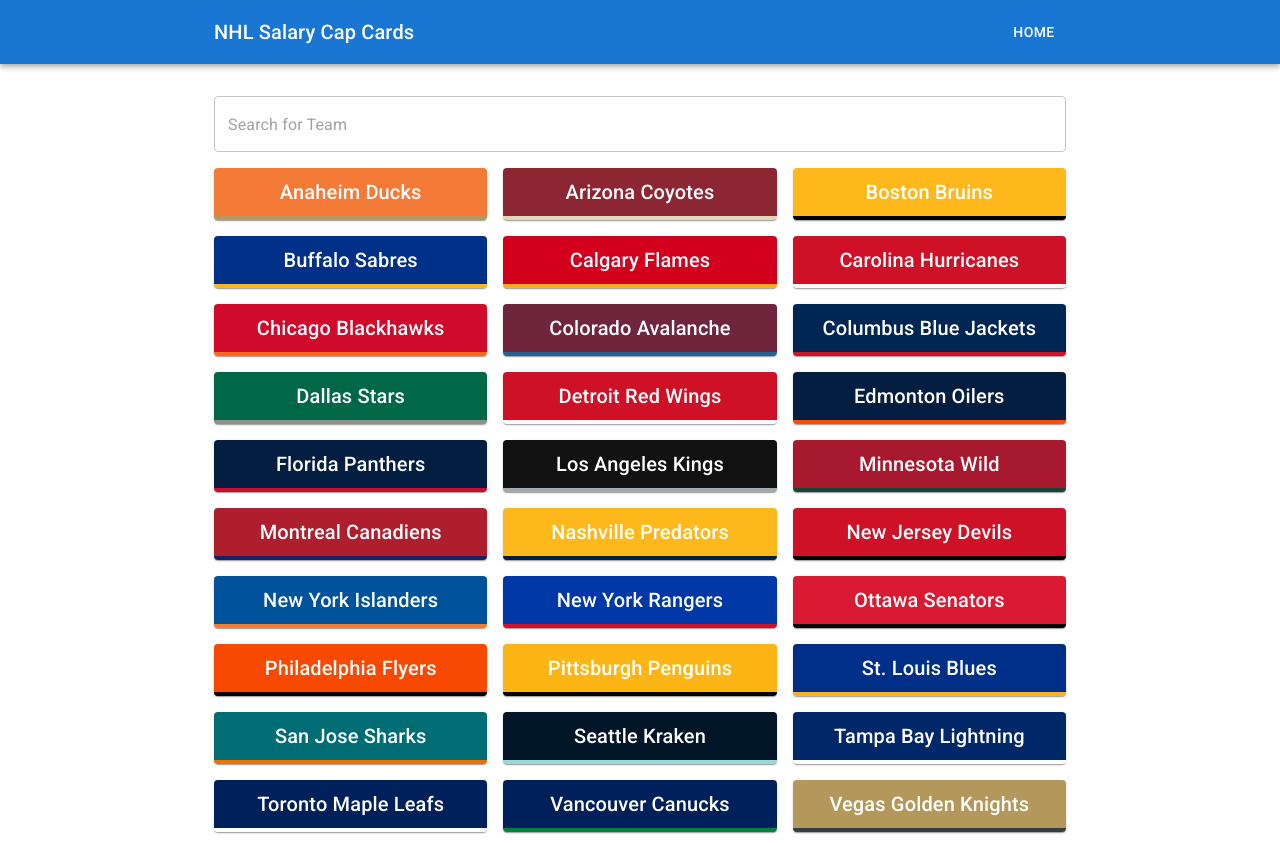
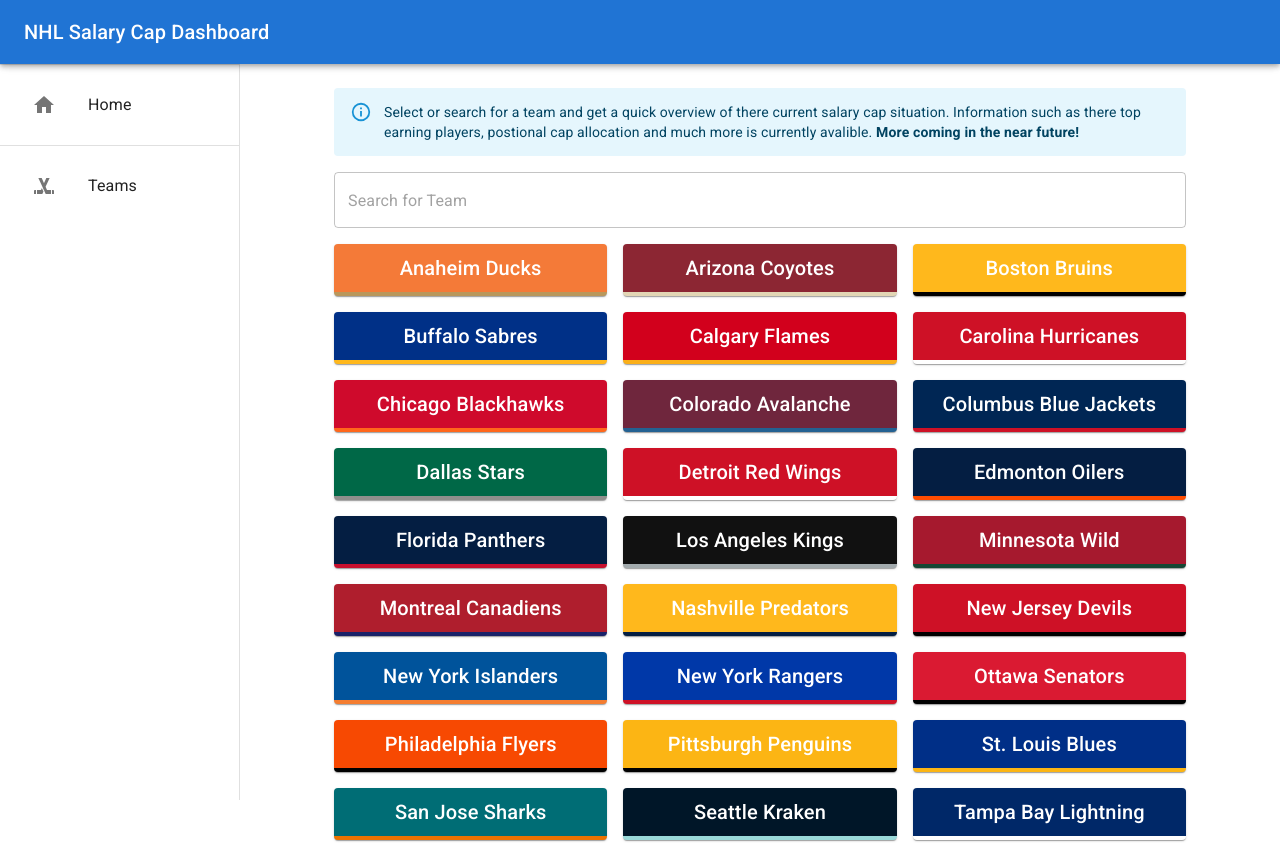
Before and after one commit to BrandonHaripersad/capcards-client, a React (Create React App) app: page / in a window 1280 px wide. Shown: the top 843 px of the page. Built offline with nearby package versions, Linux system fonts and the light colour scheme; no server answers.

Commit message:
responsive dashboard implemented

```diff
--- a/src/App.js
+++ b/src/App.js
@@ -15,12 +15,6 @@
   return (
     <BrowserRouter>
       <MenuBar />
-      <Container maxWidth="md" sx={{ mt: 4, mb: 4 }}>
-        <Routes>
-          <Route path="/" element={<Teams />} />
-          <Route path="/teams/:name" element={<TeamCard />} />
-        </Routes>
-      </Container>
     </BrowserRouter>
   );
 }
--- a/src/components/MenuBar.js
+++ b/src/components/MenuBar.js
@@ -7,10 +7,35 @@
 import { Link, useLocation } from "react-router-dom";
 import Container from "@mui/material/Container";
 import teamNames from "../data/teams";
+import IconButton from "@mui/material/IconButton";
+import MenuIcon from "@mui/icons-material/Menu";
+import zIndex from "@mui/material/styles/zIndex";
+import List from "@mui/material/List";
+import Divider from "@mui/material/Divider";
+import Drawer from "@mui/material/Drawer";
+import HomeIcon from "@mui/icons-material/Home";
+import { Home } from "@mui/icons-material";
+import ListItem from "@mui/material/ListItem";
+import ListItemButton from "@mui/material/ListItemButton";
+import ListItemIcon from "@mui/material/ListItemIcon";
+import ListItemText from "@mui/material/ListItemText";
+import SportsHockeyIcon from "@mui/icons-material/SportsHockey";
+import { BrowserRouter, Routes, Route } from "react-router-dom";
+import Teams from "../pages/Teams";
+import TeamCard from "../pages/TeamCard";
 
-function MenuBar() {
+const drawerWidth = 240;
+
+function MenuBar(props) {
   const [navBg, setNavBg] = useState("blue");
   const location = useLocation();
+
+  const { window } = props;
+  const [mobileOpen, setMobileOpen] = React.useState(false);
+
+  const handleDrawerToggle = () => {
+    setMobileOpen(!mobileOpen);
+  };
 
   useEffect(() => {
     const team = location.pathname.split("/")[2];
@@ -19,24 +44,115 @@
       const colour = teamNames[index].primary_colour;
       setNavBg(colour);
     } else {
-      setNavBg("primary");
+      setNavBg("#2074d4");
     }
   }, [location]);
 
+  const drawer = (
+    <div>
+      <Toolbar />
+      <Divider />
+      <List>
+        <ListItem>
+          <ListItemButton component={Link} to="/">
+            <ListItemIcon>
+              <HomeIcon />
+            </ListItemIcon>
+            <ListItemText primary="Home" />
+          </ListItemButton>
+        </ListItem>
+      </List>
+      <Divider />
+      <List>
+        <ListItem>
+          <ListItemButton component={Link} to="/">
+            <ListItemIcon>
+              <SportsHockeyIcon />
+            </ListItemIcon>
+            <ListItemText primary="Teams" />
+          </ListItemButton>
+        </ListItem>
+      </List>
+    </div>
+  );
+
+  const container =
+    window !== undefined ? () => window().document.body : undefined;
+
   return (
-    <Box sx={{ flexGrow: 1 }}>
-      <AppBar position="static" sx={{ backgroundColor: navBg }}>
-        <Container maxWidth="md">
-          <Toolbar disableGutters="true">
-            <Typography variant="h6" component="div" sx={{ flexGrow: 1 }}>
-              NHL Salary Cap Cards
-            </Typography>
-            <Button color="inherit" component={Link} to="/">
-              Home
-            </Button>
-          </Toolbar>
+    <Box sx={{ display: "flex" }}>
+      <AppBar
+        position="fixed"
+        style={{ backgroundColor: navBg }}
+        sx={{ zIndex: (theme) => theme.zIndex.drawer + 1 }}
+      >
+        <Toolbar>
+          <IconButton
+            color="inherit"
+            aria-label="open drawer"
+            edge="start"
+            onClick={handleDrawerToggle}
+            sx={{ mr: 2, display: { sm: "none" } }}
+          >
+            <MenuIcon />
+          </IconButton>
+          <Typography variant="h6" noWrap component="div">
+            NHL Salary Cap Dashboard
+          </Typography>
+        </Toolbar>
+      </AppBar>
+      <Box
+        component="nav"
+        sx={{ width: { sm: drawerWidth }, flexShrink: { sm: 0 } }}
+      >
+        <Drawer
+          container={container}
+          variant="temporary"
+          open={mobileOpen}
+          onClose={handleDrawerToggle}
+          ModalProps={{
+            keepMounted: true, // Better open performance on mobile.
+          }}
+          sx={{
+            display: { xs: "block", sm: "none" },
+            "& .MuiDrawer-paper": {
+              boxSizing: "border-box",
+              width: drawerWidth,
+            },
+          }}
+        >
+          {drawer}
+        </Drawer>
+        <Drawer
+          variant="permanent"
+          sx={{
+            display: { xs: "none", sm: "block" },
+            "& .MuiDrawer-paper": {
+              boxSizing: "border-box",
+              width: drawerWidth,
+            },
+          }}
+          open
+        >
+          {drawer}
+        </Drawer>
+      </Box>
+      <Box
+        component="main"
+        sx={{
+          flexGrow: 1,
+          p: 3,
+          width: { sm: `calc(100% - ${drawerWidth}px)` },
+        }}
+      >
+        <Toolbar />
+        <Container maxWidth="md" sx={{ mb: 4 }}>
+          <Routes>
+            <Route path="/" element={<Teams />} />
+            <Route path="/teams/:name" element={<TeamCard />} />
+          </Routes>
         </Container>
-      </AppBar>
+      </Box>
     </Box>
   );
 }
--- a/src/pages/TeamCard.js
+++ b/src/pages/TeamCard.js
@@ -96,6 +96,9 @@
                 capPercentage={player.capPercentage}
                 clauses={player.clauses}
                 status={player.status}
+                injury={player.injury}
+                link={player.link}
+                transactionLink={player.transactionLink}
               />
             </Grid>
           ))
@@ -136,10 +139,11 @@
             Roster
           </Typography>
           <Alert severity="info">
-            Search for players by <strong>Name</strong> or by{" "}
-            <strong>Acquisition Method</strong> (i.e Draft, Trade or Signed).
-            Click the <strong>Arrow</strong> next to the players name to see
-            more information.
+            Search for players by <strong>Name</strong>, by{" "}
+            <strong>Acquisition Method</strong> (i.e Draft, Trade or Signed) or
+            by <strong>Injury Status</strong> (i.e LTIR or IR) Click the{" "}
+            <strong>Arrow</strong> next to the players name to see more
+            information.
           </Alert>
         </Grid>
         <Grid item xs={12} md={12} lg={12}>
@@ -164,7 +168,10 @@
                 return player;
               } else if (
                 player.name.toLowerCase().includes(searchTerm.toLowerCase()) ||
-                player.status.toLowerCase().includes(searchTerm.toLowerCase())
+                player.status
+                  .toLowerCase()
+                  .includes(searchTerm.toLowerCase()) ||
+                player.injury.toLowerCase().includes(searchTerm.toLowerCase())
               ) {
                 return player;
               }
@@ -181,6 +188,9 @@
                   capPercentage={player.capPercentage}
                   clauses={player.clauses}
                   status={player.status}
+                  injury={player.injury}
+                  link={player.link}
+                  transactionLink={player.transactionLink}
                 />
               </Grid>
             ))
@@ -208,9 +218,12 @@
         yearsRemaining
         clauses
         status
+        injury
         age
         capPercentage
         capHit
+        link
+        transactionLink
       }
       dateCreated
     }
--- a/src/pages/Teams.js
+++ b/src/pages/Teams.js
@@ -8,6 +8,7 @@
 import { TextField, Typography } from "@mui/material";
 import { useState } from "react";
 import teamNames from "../data/teams";
+import Alert from "@mui/material/Alert";
 
 const Item = styled(Paper)(({ theme }) => ({
   backgroundColor: theme.palette.mode === "dark" ? "#1A2027" : "#fff",
@@ -26,6 +27,14 @@
   return (
     <Box sx={{ flexGrow: 1 }}>
       <Grid container spacing={2}>
+        <Grid item xs={12}>
+          <Alert severity="info">
+            Select or search for a team and get a quick overview of there
+            current salary cap situation. Information such as there top earning
+            players, postional cap allocation and much more is currently
+            avalible. <strong>More coming in the near future!</strong>
+          </Alert>
+        </Grid>
         <Grid item xs={12}>
           <TextField
             type="text"
```
Also changed, not shown: src/components/PlayerCard.js (+85 -12 lines), src/components/PlayerDisplay.js (+91 -17 lines).
